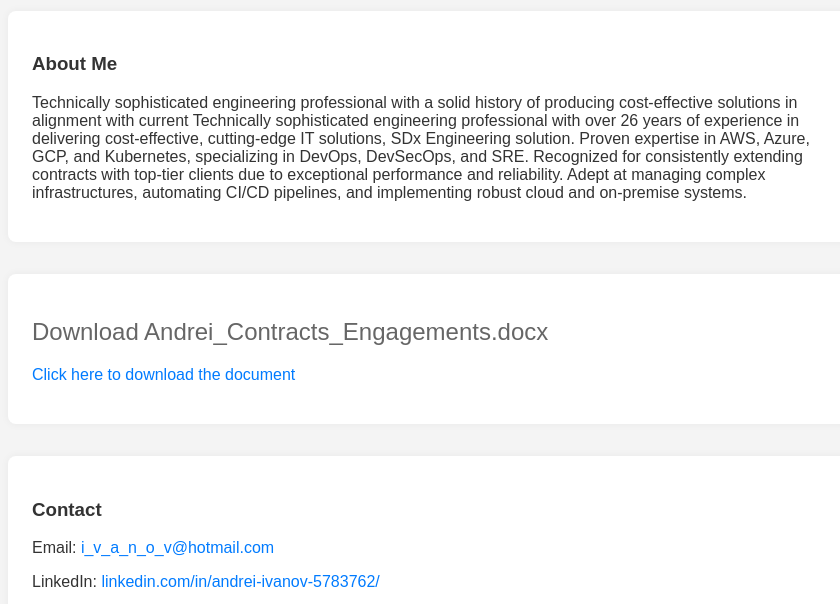
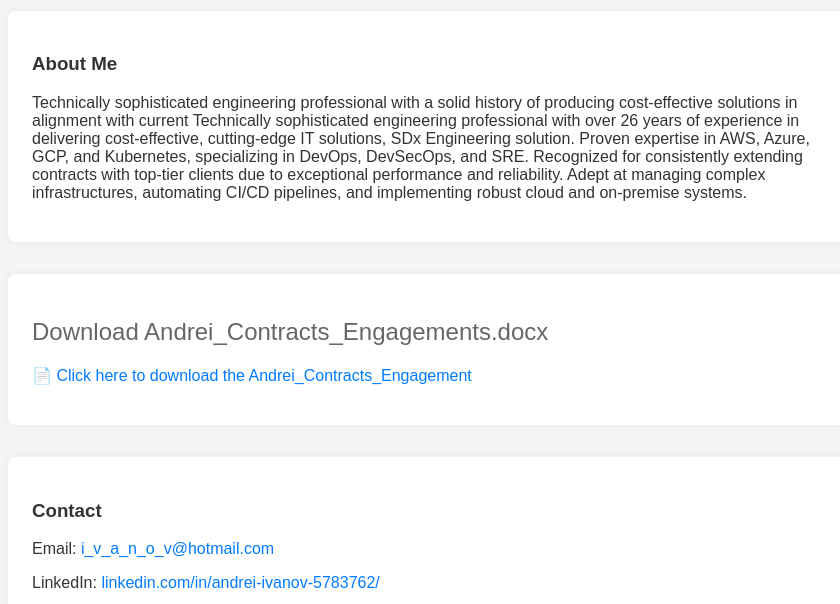
Before and after one commit to ikrb01/ikrb01.github.io, a plain HTML site: page index.htm in a window 1280 px wide. Shown: the part 173-777 px from the top of the page, without its empty margins (208-1048 px from the left). Drawn offline with Linux system fonts and the light colour scheme.

Commit message:
Update index.htm

```diff
--- a/index.htm
+++ b/index.htm
@@ -61,7 +61,7 @@
   <section>
     <h2>Download Andrei_Contracts_Engagements.docx</h2>
   <p>
-    <a href="Andrei_Contracts_Engagements.docx" download>Click here to download the document</a>
+    <a href="Andrei_Contracts_Engagements.docx" download>📄 Click here to download the Andrei_Contracts_Engagement</a>
   </p>
   </section>
 
```
